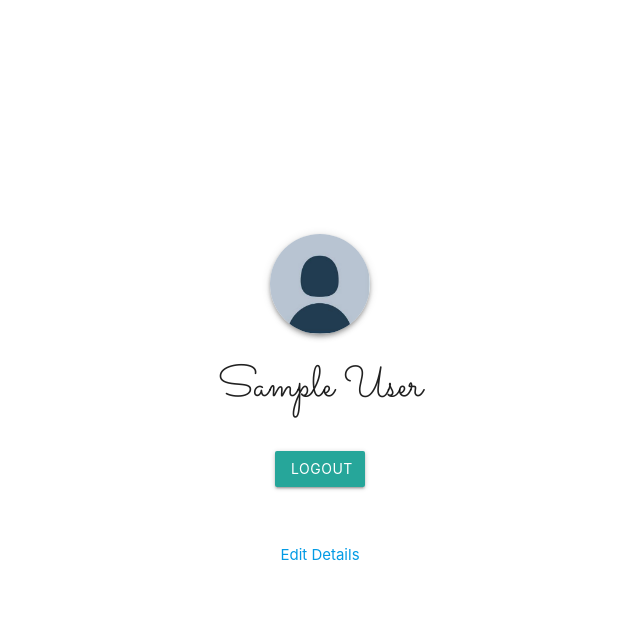
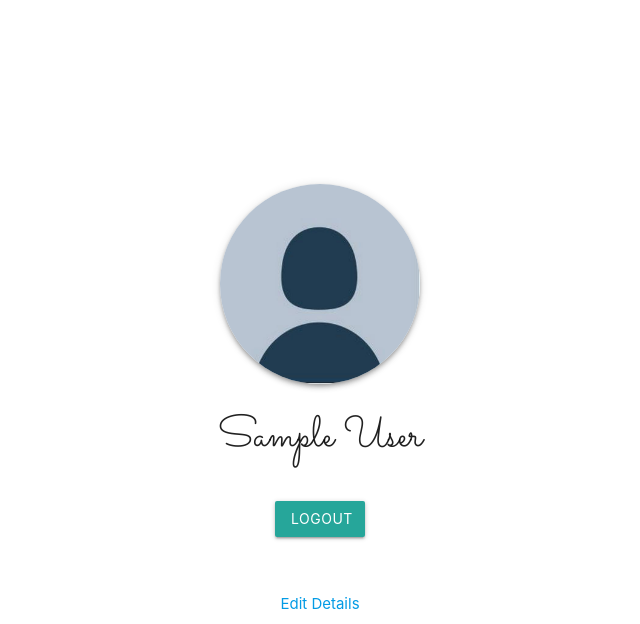
Before and after one commit to joshuanazareth97/redwhale_google_app, a Django app: page / in a window 1280 px wide. Shown: the top 624 px of the page, without its empty margins (320-960 px from the left). Run offline with Django 3.2, Linux system fonts and the light colour scheme; the visitor is signed in with stand-in values (Sample User, id 1); data comes from the database, SQL or seed files in the repository; some libraries are stand-ins or nearby versions.

Commit message:
Changed display picture dimensions

```diff
--- a/templates/base.html
+++ b/templates/base.html
@@ -27,8 +27,8 @@
       }
 
       #dp {
-        max-height: 100px;
-        max-width: 100px;
+        max-height: 200px;
+        max-width: 200px;
       }
 
       .btn {
@@ -41,7 +41,7 @@
         font-size: 14px;
       }
 
-      #submit {
+      #submit, #error {
         text-align: center;
       }
 
```
